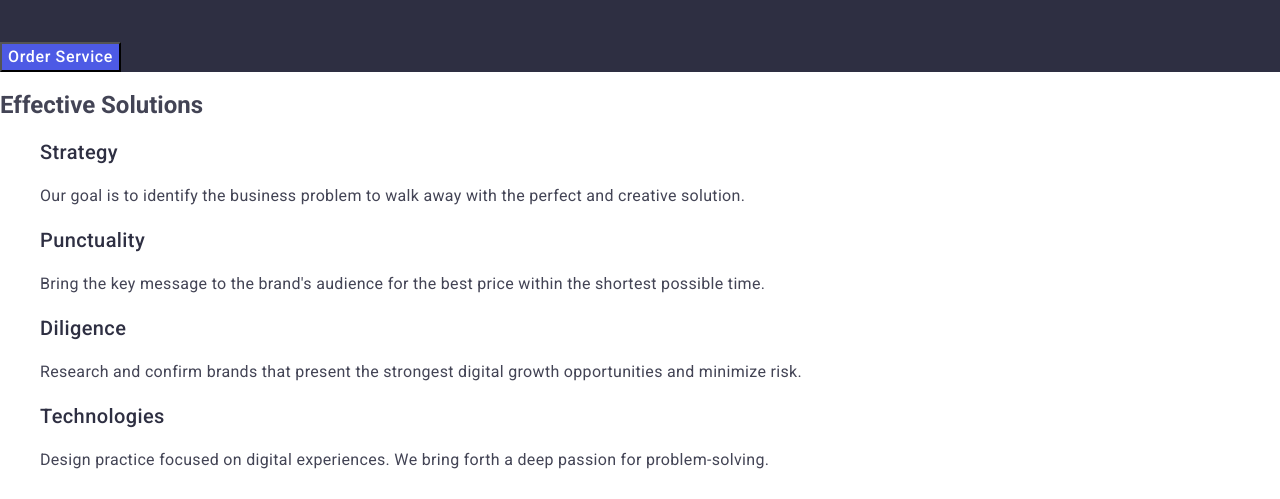
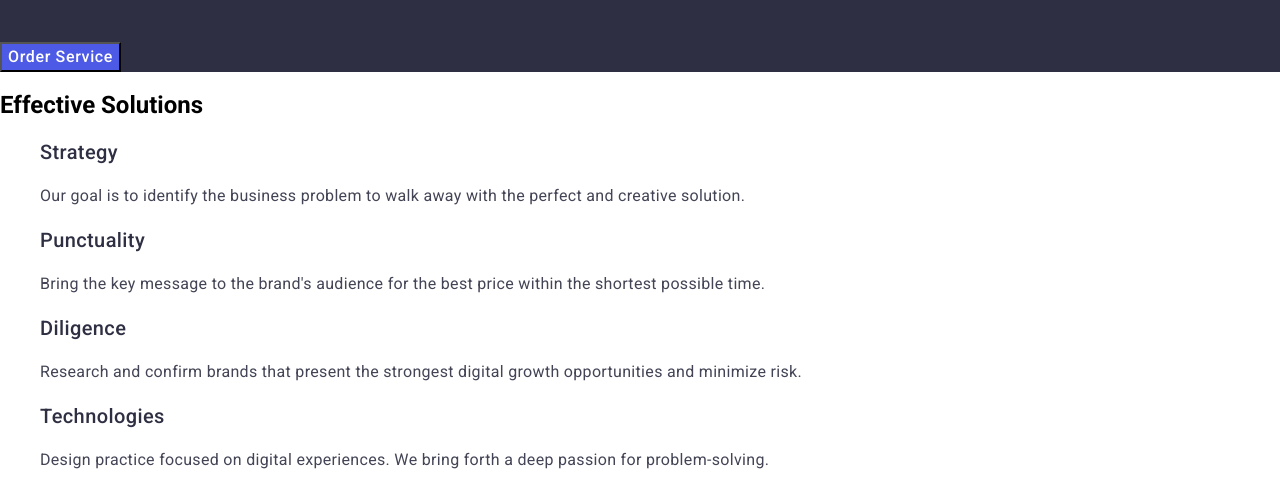
Before and after one commit to Mishka56/goit-homework-02, a plain HTML site: page index.html in a window 1280 px wide. Shown: the part 284-783 px from the top of the page. Drawn offline with nearby package versions, Linux system fonts and the light colour scheme.

Commit message:
hw-02
після випрвлення помилок

```diff
--- a/css/style.css
+++ b/css/style.css
@@ -1,7 +1,5 @@
 body {
 	font-family: "Roboto", sans-serif;
-	background-color: #ffff;
-	color: #434455;
 }
 ul,
 ol {
```
